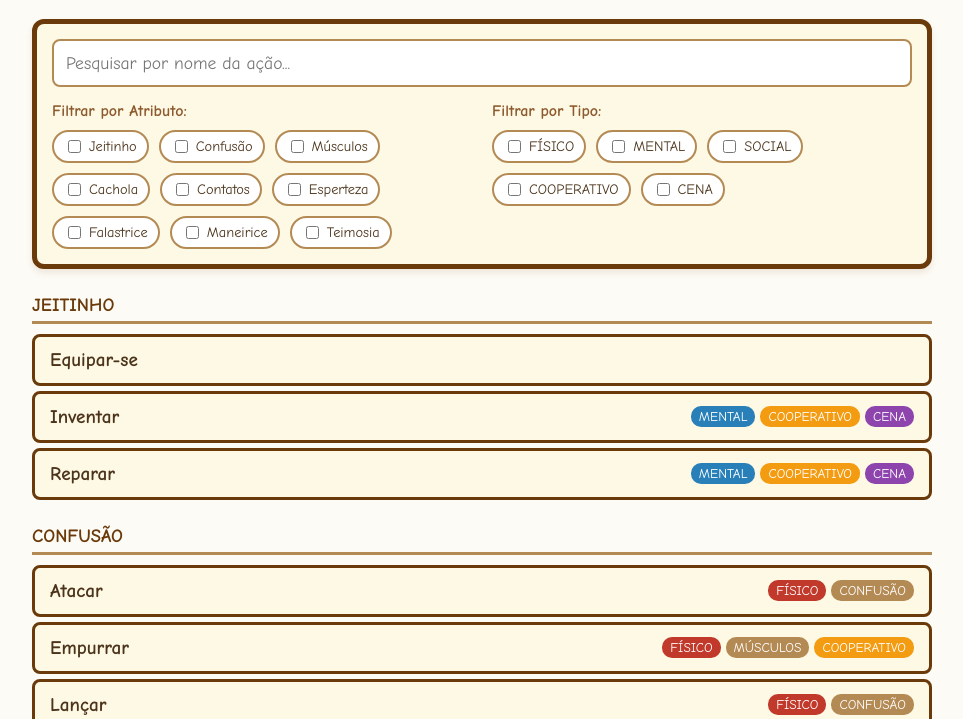
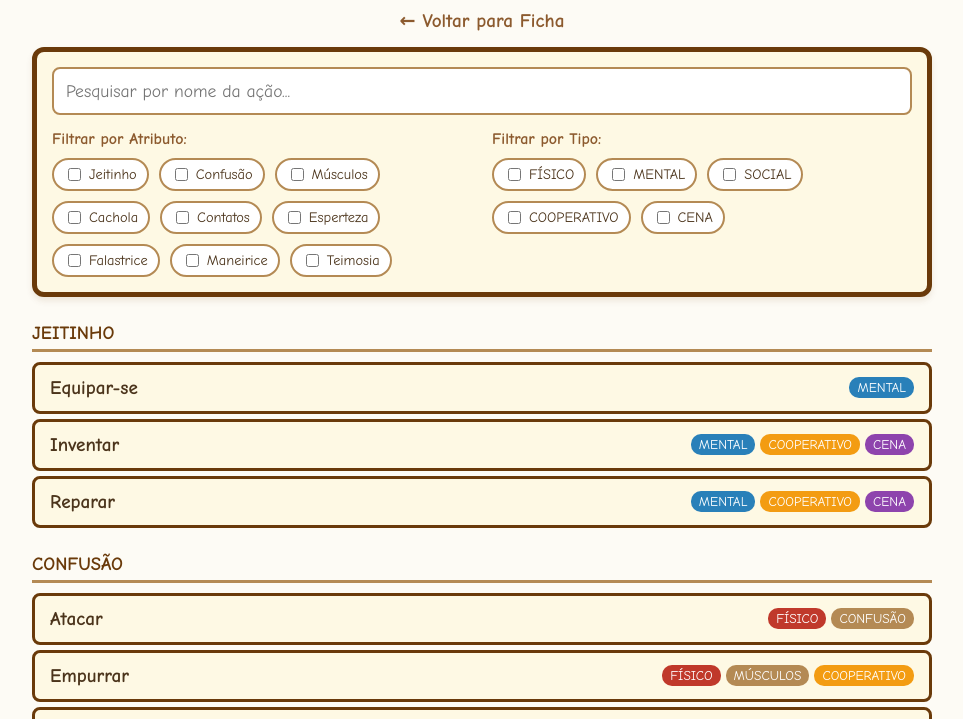
Before and after one commit to rikardalves/hora_de_aventura, a plain HTML site: page acoes/index.html in a window 1280 px wide. Shown: the part 81-800 px from the top of the page, without its empty margins (158-1121 px from the left). Drawn offline with Linux system fonts and the light colour scheme.

Commit message:
Add files via upload

```diff
--- a/acoes/acoes.js
+++ b/acoes/acoes.js
@@ -9,7 +9,7 @@ const allActions = [
         nome: "Equipar-se",
         atributo: "Jeitinho",
         descricao: "Retira algo da mochila.",
-        tags: [],
+        tags: ["MENTAL"],
         detalhes: `<strong>Dificuldade:</strong> O quão rebuscado o objeto é.<br>
             0: Lanche, corda...<br>
             1: Tocha, adagas...<br>
--- a/acoes/index.html
+++ b/acoes/index.html
@@ -6,12 +6,18 @@
     <title>Resumo de Ações - Hora de Aventura RPG</title>
     <!-- Importa a fonte e o CSS -->
     <link href="https://fonts.googleapis.com/css2?family=Comic+Neue:wght@400;700&display=swap" rel="stylesheet">
+    <!-- Assumindo que o CSS está na mesma pasta -->
     <link rel="stylesheet" href="resumo_style.css">
 </head>
 <body>
 
     <div class="container">
         <h1>Resumo de Ações</h1>
+
+        <!-- LINK ADICIONADO -->
+        <div class="nav-link-container">
+            <a href="../index.html" class="nav-link">&larr; Voltar para Ficha</a>
+        </div>
 
         <!-- --- Área de Filtragem --- -->
         <div class="filter-container styled-box">
@@ -40,7 +46,10 @@
         </div>
     </div>
 
-    <!-- Importa os dados primeiro, depois o script -->
+    <!--
+      Assumindo que os scripts estão na mesma pasta.
+      'acoes.js' (dados) deve vir ANTES de 'resumo_script.js' (lógica).
+    -->
     <script src="acoes.js"></script>
     <script src="resumo_script.js"></script>
 </body>
--- a/acoes/resumo_style.css
+++ b/acoes/resumo_style.css
@@ -12,6 +12,25 @@ body {
 .container {
     max-width: 900px;
     margin: 0 auto;
+}
+
+.nav-link-container {
+    text-align: center;
+    margin: -10px 0 15px 0;
+}
+
+.nav-link {
+    font-size: 1.2em;
+    font-weight: bold;
+    color: #8c5a2e;
+    text-decoration: none;
+    padding: 5px 10px;
+    border-radius: 8px;
+    transition: all 0.2s ease;
+}
+.nav-link:hover {
+    background-color: #fef9e4;
+    color: #6a3a0a;
 }
 
 h1 {
```
